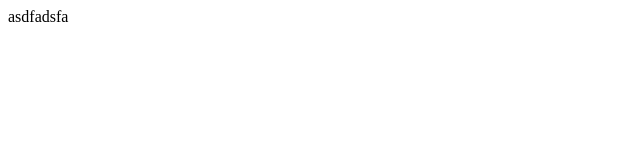
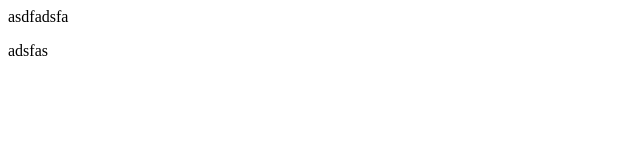
Before and after one commit to Sajinacv/git_remote_practices, a plain HTML site: page index.html in a window 1280 px wide. Shown: the full height of the page, 0-640 px from the left. Drawn offline with Linux system fonts and the light colour scheme.

Commit message:
aadsfdfadf

```diff
--- a/index.html
+++ b/index.html
@@ -2,3 +2,4 @@
 <head></head>
 <title></title>
 <p>asdfadsfa</p>
+<p>adsfas</p>
```
